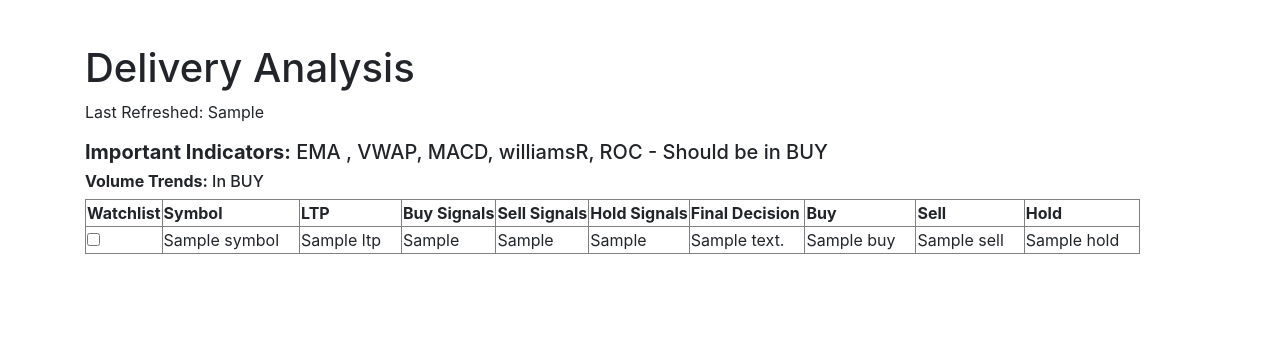
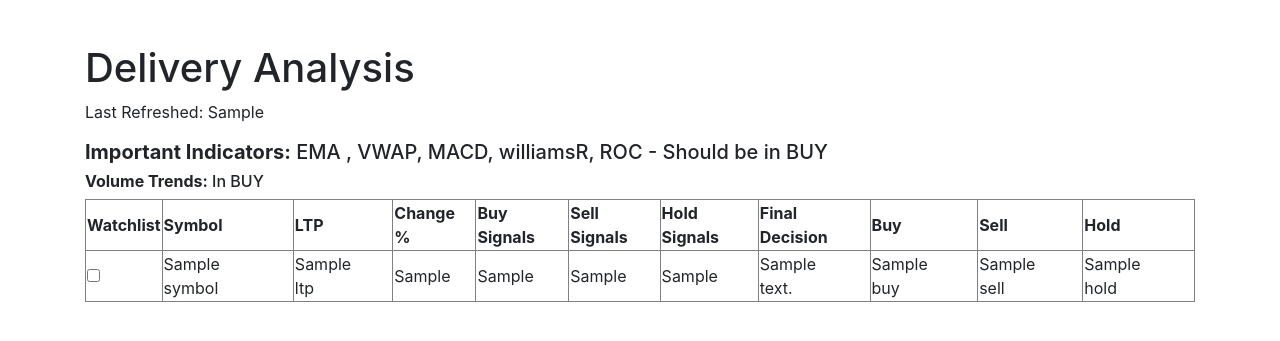
Before and after one commit to prasanthdoccash/nifty50, a Flask app: template templates/delivery_analysis.html in a window 1280 px wide. Shown: the part 216-557 px from the top of the page. Run offline with Flask 2, Linux system fonts and the light colour scheme; the template is opened without the code that fills it: most values are stand-ins (such as "Sample title", 1, 10 or a date in 2020); parts of the project's set-up code (start-up, migrations or seed data) failed here and were passed over; some libraries are stand-ins or nearby versions.

Commit message:
Update delivery_analysis.html

```diff
--- a/templates/delivery_analysis.html
+++ b/templates/delivery_analysis.html
@@ -230,6 +230,7 @@ function checkAlerts() {
                     <th>Watchlist</th>
                     <th>Symbol</th>
                     <th>LTP</th>
+                    <th>Change %</th>
                     <th>Buy Signals</th>
                     <th>Sell Signals</th>
                     <th>Hold Signals</th>
@@ -252,6 +253,7 @@ function checkAlerts() {
                     <td><input type="checkbox" name="watchlist" value="{{ result.symbol }}"></td>
                     <td>{{ result.symbol }}</td>
                     <td>{{ result.LTP }}</td>
+                    <td>{{ result.pChange }}</td>
                     <td>{{ result.buy_signals }}</td>
                     <td>{{ result.sell_signals }}</td>
                     <td>{{ result.hold_signal }}</td>
```
